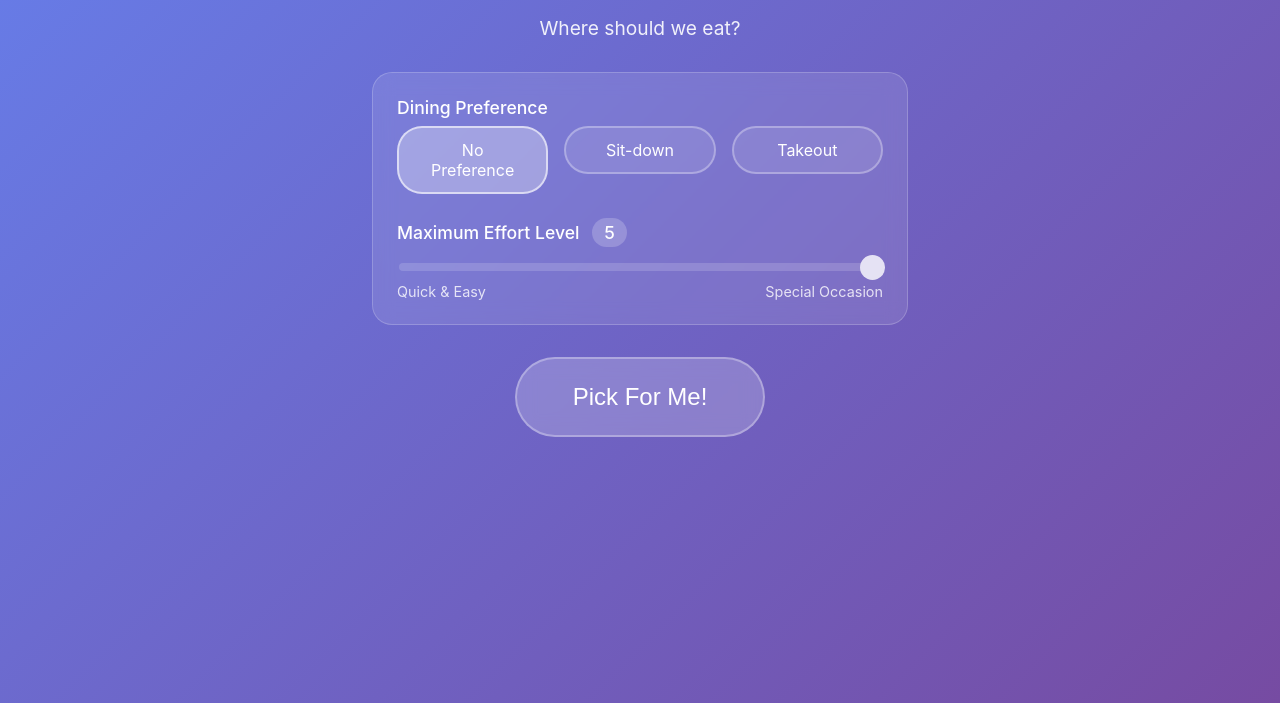
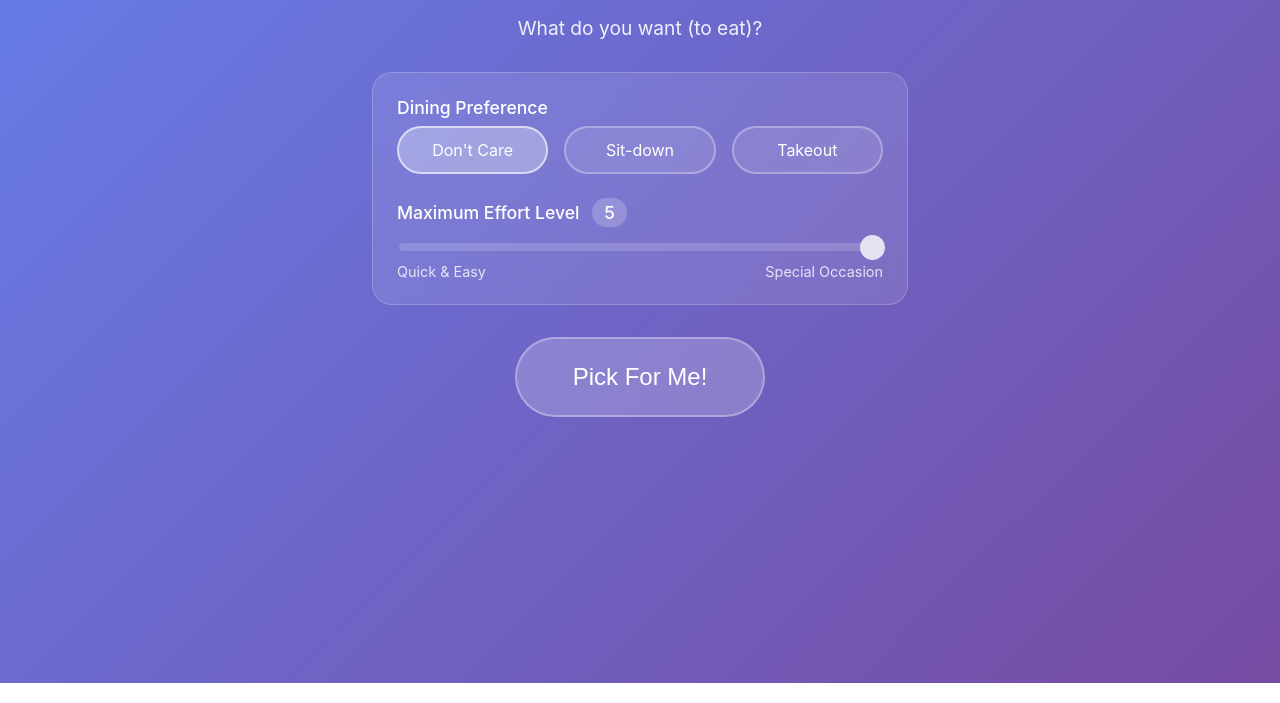
Before and after one commit to MK3Core/WDYW, a plain HTML site: page index.html in a window 1280 px wide. Shown: the part 126-829 px from the top of the page. Drawn offline with Linux system fonts and the light colour scheme.

Commit message:
Update index.html

```diff
--- a/index.html
+++ b/index.html
@@ -296,7 +296,7 @@
 <body>
     <div class="container">
         <h1>🍽️</h1>
-        <p class="subtitle">Where should we eat?</p>
+        <p class="subtitle">What do you want (to eat)?</p>
 
         <div class="preferences">
             <div class="preference-group">
@@ -304,7 +304,7 @@
                 <div class="service-options">
                     <div class="service-option">
                         <input type="radio" id="both" name="service" value="both" checked>
-                        <label for="both">No Preference</label>
+                        <label for="both">Don't Care</label>
                     </div>
                     <div class="service-option">
                         <input type="radio" id="sitdown" name="service" value="sitdown">
```
